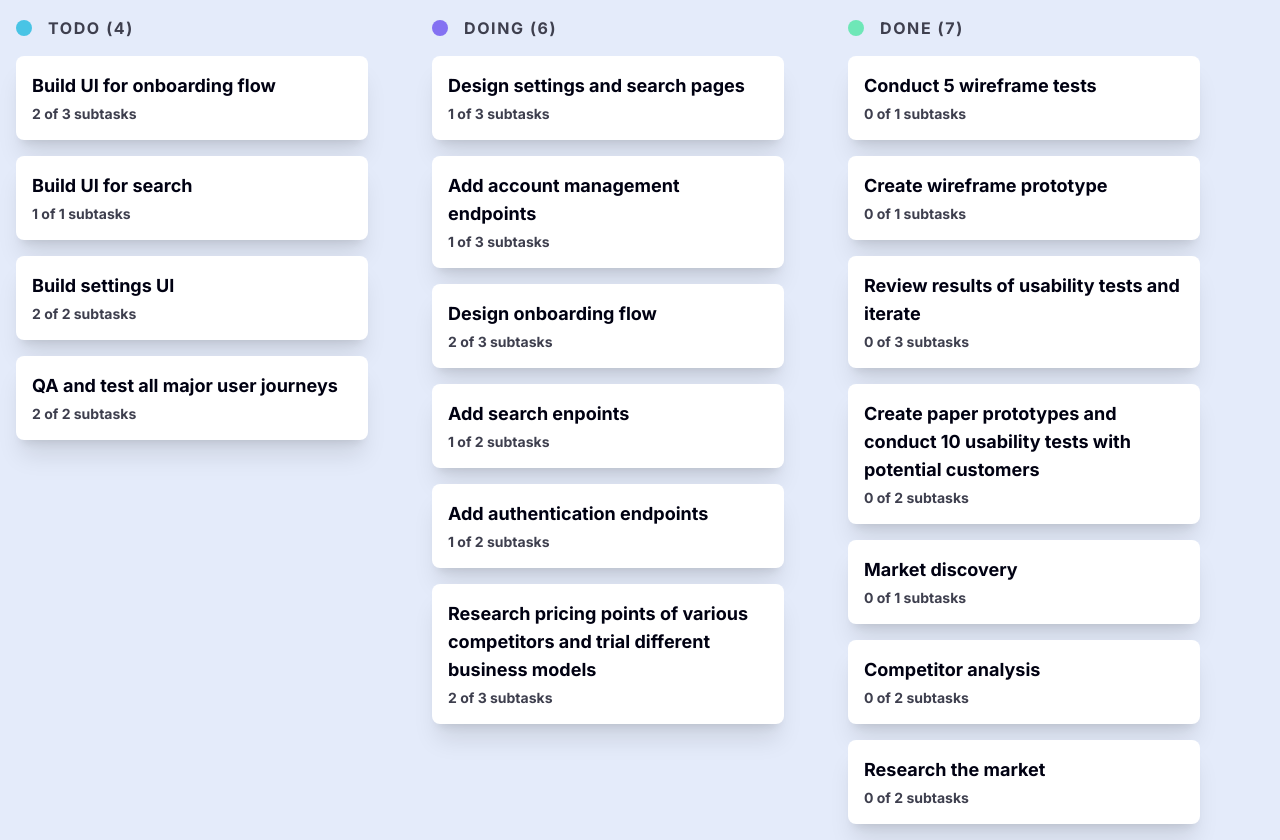
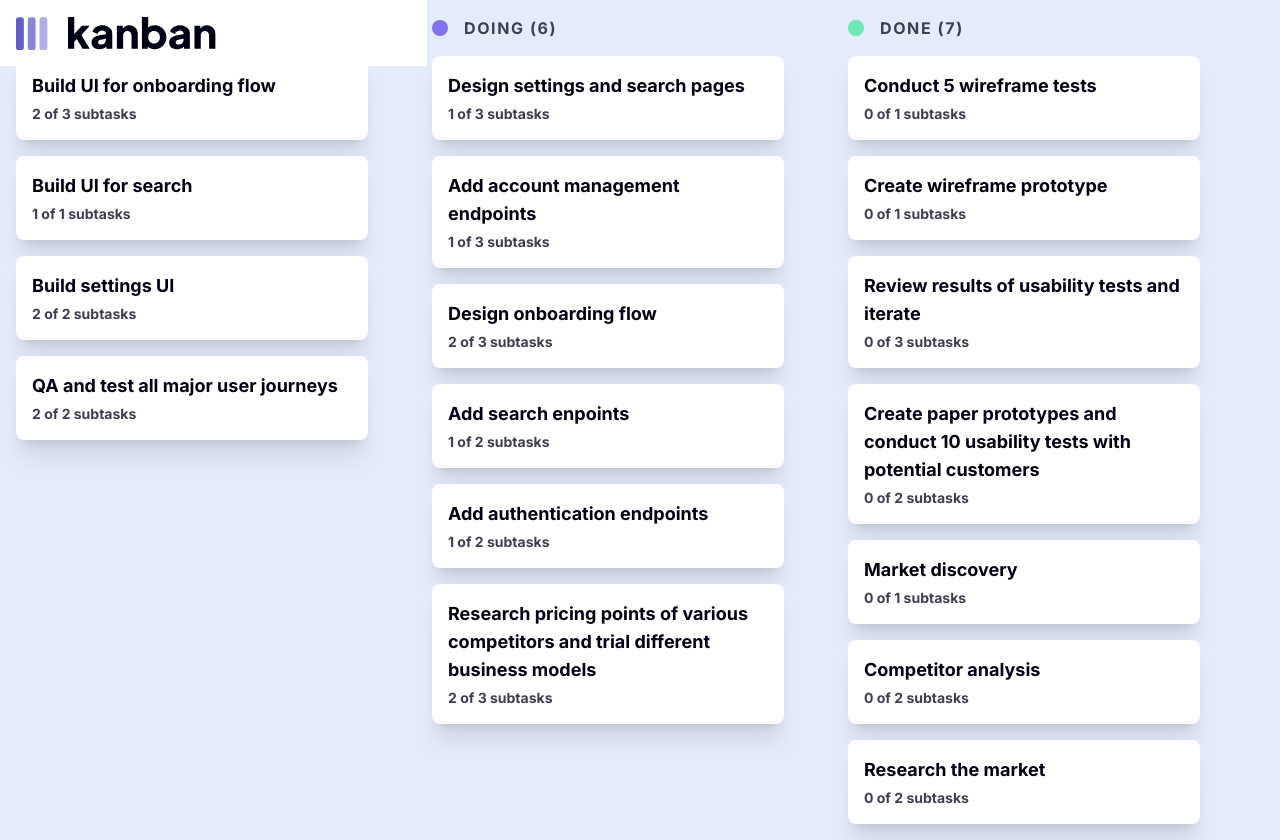
Before and after one commit to botirk38/kanban-task-management-app, a Next.js app: page / in a window 1280 px wide. Built offline with nearby package versions, Linux system fonts and the light colour scheme.

Commit message:
fixed bugs and tablet done

```diff
--- a/app/components/Dashboard.tsx
+++ b/app/components/Dashboard.tsx
@@ -28,7 +28,7 @@ const Dashboard = () => {
     });
 
         return (
-            <main className='min-h-screen overflow-y-hidden'>
+            <main className='min-h-screen overflow-y-hidden  z-0'>
                 <div className="hidden">
                     <h1>{currentBoard?.name}</h1>
                 <div>
@@ -46,7 +46,7 @@ const Dashboard = () => {
                     onClose={() => setTaskOpen(false)}
                 /> }
 
-                <section className=' relative grid place-items-start grid-cols-3 grid-rows-auto  p-4 w-[73rem] min-h-screen  bg-blue-pale dark:bg-blue-dark md:w-full'>
+                <section className=' grid place-items-start grid-cols-3 grid-rows-auto  p-4 w-[73rem] min-h-screen  bg-blue-pale dark:bg-blue-dark z-0 sm:w-[80rem] lg:grid lg:grid-cols-3'>
                     {currentBoardWithIcons.columns && currentBoardWithIcons.columns.map((column, index) => (
                         <TaskColumn key={index} column={column} openTask={openTask}/>
                     ))}
--- a/app/components/Sidebar.tsx
+++ b/app/components/Sidebar.tsx
@@ -7,15 +7,10 @@ import Image from 'next/image';
 import { BoardContext } from './context/BoardContext';
 import { BoardsContext } from './context/BoardsContext';
 
-import CreateTask from './task/CreateTask'
-import CreateBoard from './board/CreateBoard';
-import Logo from './sidebar/Logo';
-import Navigation from './sidebar/Navigation';
-import BoardHeader from './sidebar/BoardHeader';
-import ModalMenu from './menus/ModalMenu';
+
 import { useMobileDetection } from '../hooks/mobileDetection';
-import HeaderControls from './sidebar/HeaderControls';
 import MobileNavigation from './sidebar/MobileNavigation';
+import DesktopNavigation from './sidebar/DesktopNavigation';
 
 
 const Sidebar  = () => {
@@ -67,7 +62,7 @@ const Sidebar  = () => {
 
     }else{
         return(
-            <header></header>
+            <DesktopNavigation isMobile={isMobile}/>
         )
     }
 }
--- a/app/components/menus/BoardList.tsx
+++ b/app/components/menus/BoardList.tsx
@@ -0,0 +1,19 @@
+import React from 'react';
+import BoardItem from '../sidebar/BoardItem';
+import { Board } from '../../types/Board';
+
+
+interface BoardListProps {
+    boards: Board[];
+    onBoardClick: (board: any) => void;
+}
+
+const BoardList: React.FC<BoardListProps> = ({ boards, onBoardClick }) => (
+    <ul className='flex flex-col gap-3 justify-center items-start font-bold'>
+        {boards.map((board, index) => (
+            <BoardItem key={index} board={board} onClick={onBoardClick} />
+        ))}
+    </ul>
+);
+
+export default BoardList;
--- /dev/null
+++ b/app/components/sidebar/BoardItem.tsx
@@ -0,0 +1,18 @@
+import React from 'react';
+import Image from 'next/image';
+
+interface BoardItemProps {
+    board: { name: string };
+    onClick: (board: any) => void;
+}
+
+const BoardItem: React.FC<BoardItemProps> = ({ board, onClick }) => (
+    <li className='w-full rounded-r-3xl hover:bg-purple-dark hover:text-white'>
+        <button className='flex justify-center p-3 items-center gap-3' onClick={() => onClick(board)}>
+            <Image src="/assets/icon-board.svg" alt="Board Icon" width={20} height={20} />
+            <span>{board.name}</span>
+        </button>
+    </li>
+);
+
+export default BoardItem;
--- /dev/null
+++ b/app/components/sidebar/CreateNewBoard.tsx
@@ -0,0 +1,18 @@
+import React from 'react';
+import Image from 'next/image';
+
+interface CreateNewBoardProps {
+    onMenuToggle: () => void;
+    onCreate: () => void;
+}
+
+const CreateNewBoard: React.FC<CreateNewBoardProps> = ({ onMenuToggle, onCreate }) => (
+    <li className='w-100 p-3 mb-2 font-bold'>
+        <button className='flex justify-center items-center gap-3' onClick={onMenuToggle}>
+            <Image src="/assets/icon-board.svg" alt="Board Icon" width={20} height={20} />
+            <a onClick={onCreate} className='text-purple-dark'>+ Create new Board</a>
+        </button>
+    </li>
+);
+
+export default CreateNewBoard;
--- a/app/components/sidebar/DesktopNavigation.tsx
+++ b/app/components/sidebar/DesktopNavigation.tsx
@@ -0,0 +1,18 @@
+import Logo from "./Logo";
+import Navigation from "./Navigation";
+
+interface DesktopNavigationProps {
+    isMobile: boolean;
+}
+
+const DesktopNavigation: React.FC<DesktopNavigationProps> = ({isMobile}) => {
+
+    return(
+        <header className="z-50 flex flex-col justify-center items-start p-4 bg-white w-full">
+            <Logo isMobile={isMobile}/>
+        </header>
+    )
+
+}
+
+export default DesktopNavigation;
--- a/app/components/sidebar/Navigation.tsx
+++ b/app/components/sidebar/Navigation.tsx
@@ -1,9 +1,10 @@
 import React from 'react';
-import Image from 'next/image';
-import ThemeToggle from '../buttons/ThemeToggle';
 import { useContext } from 'react';
 import { BoardsContext } from '../context/BoardsContext';
 import { BoardContext } from '../context/BoardContext';
+import BoardList from '../menus/BoardList';
+import CreateNewBoard from './CreateNewBoard';
+import ThemeControl from './ThemeControl';
 
 interface NavigationProps {
     menuOpen: boolean;
@@ -22,27 +23,10 @@ const Navigation: React.FC<NavigationProps> = ({menuOpen, handleMenuToggle, hand
         <h3 className='text-md p-3 tracking-widest font-bold uppercase text-blue-grayish mb-3'>
             All Boards ({boards?.length || 0})
         </h3>
-        <ul className='flex flex-col gap-3 justify-center items-start font-bold'>
-            {boards.map((board, index) => (
-                <li key={index} className='w-full rounded-r-3xl hover:bg-purple-dark hover:text-white'>
-                    <button className='flex justify-center p-3 items-center gap-3' onClick={() => setCurrentBoard(board)}>
-                        <Image src="/assets/icon-board.svg" alt="Board Icon" width={20} height={20} />
-                        <span>{board.name}</span>
-                    </button>
-                </li>
-            ))}
-            <li className='w-100 p-3 mb-2 font-bold'>
-                <button className='flex justify-center items-center gap-3' onClick={handleMenuToggle}>
-                    <Image src="/assets/icon-board.svg" alt="Board Icon" width={20} height={20} />
-                    <a onClick={handleCreateNewBoardClick} className='text-purple-dark'>+ Create new Board</a>
-                </button>
-            </li>
-        </ul>
-        <div className='dark:bg-blue-dark flex justify-center items-center gap-6 bg-blue-pale p-3 rounded-lg m-5'>
-            <Image src="/assets/icon-light-theme.svg" alt="Light Theme" width={25} height={25} />
-            <ThemeToggle />
-            <Image src="/assets/icon-dark-theme.svg" alt="Dark Theme" width={25} height={25} />
-        </div>
+            <BoardList boards={boards} onBoardClick={setCurrentBoard} />
+            <CreateNewBoard onMenuToggle={handleMenuToggle} onCreate={handleCreateNewBoardClick} />
+
+        <ThemeControl />
     </nav>
     )
 
--- /dev/null
+++ b/app/components/sidebar/ThemeControl.tsx
@@ -0,0 +1,13 @@
+import React from 'react';
+import Image from 'next/image';
+import ThemeToggle from '../buttons/ThemeToggle';
+
+const ThemeControl: React.FC = () => (
+    <div className='dark:bg-blue-dark flex justify-center items-center gap-6 bg-blue-pale p-3 rounded-lg m-5'>
+        <Image src="/assets/icon-light-theme.svg" alt="Light Theme" width={25} height={25} />
+        <ThemeToggle />
+        <Image src="/assets/icon-dark-theme.svg" alt="Dark Theme" width={25} height={25} />
+    </div>
+);
+
+export default ThemeControl;
--- a/app/hooks/mobileDetection.ts
+++ b/app/hooks/mobileDetection.ts
@@ -1,11 +1,11 @@
 import { useState, useEffect } from 'react';
 
 export const useMobileDetection = () => {
-    const [isMobile, setIsMobile] = useState(window.innerWidth <= 768);
+    const [isMobile, setIsMobile] = useState(window.innerWidth < 1024);
 
     useEffect(() => {
         const handleResize = () => {
-            setIsMobile(window.innerWidth <= 768);
+            setIsMobile(window.innerWidth < 1024);
         };
 
         window.addEventListener('resize', handleResize);
--- a/app/layout.tsx
+++ b/app/layout.tsx
@@ -27,7 +27,7 @@ export default function RootLayout({
   return (
     <html lang="en">
       <ThemeProvider>
-        <body className={inter.className}>
+        <body className={`${inter.className} lg:grid lg:grid-cols-3 lg:justify-items-center lg:place-items-start`}>
         <BoardProvider>
           <BoardsProvider>
             <Sidebar/>
```
